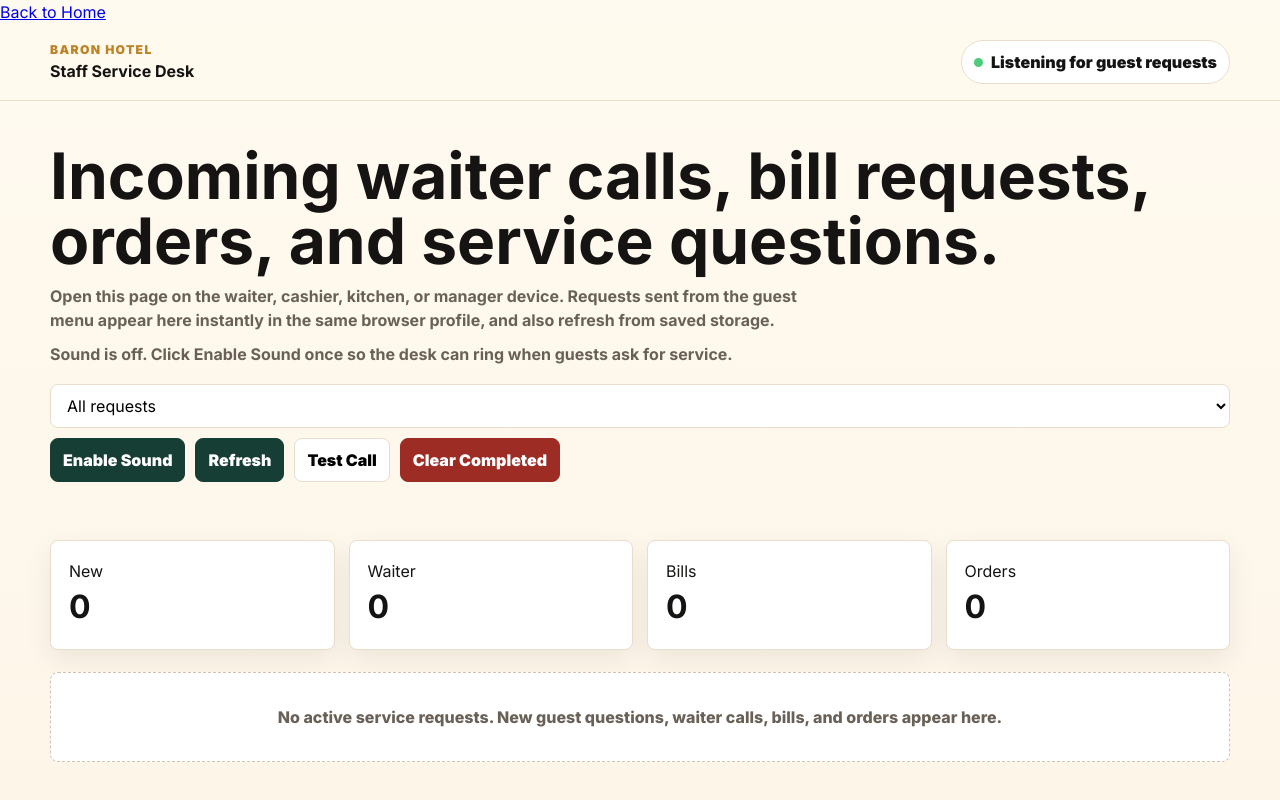
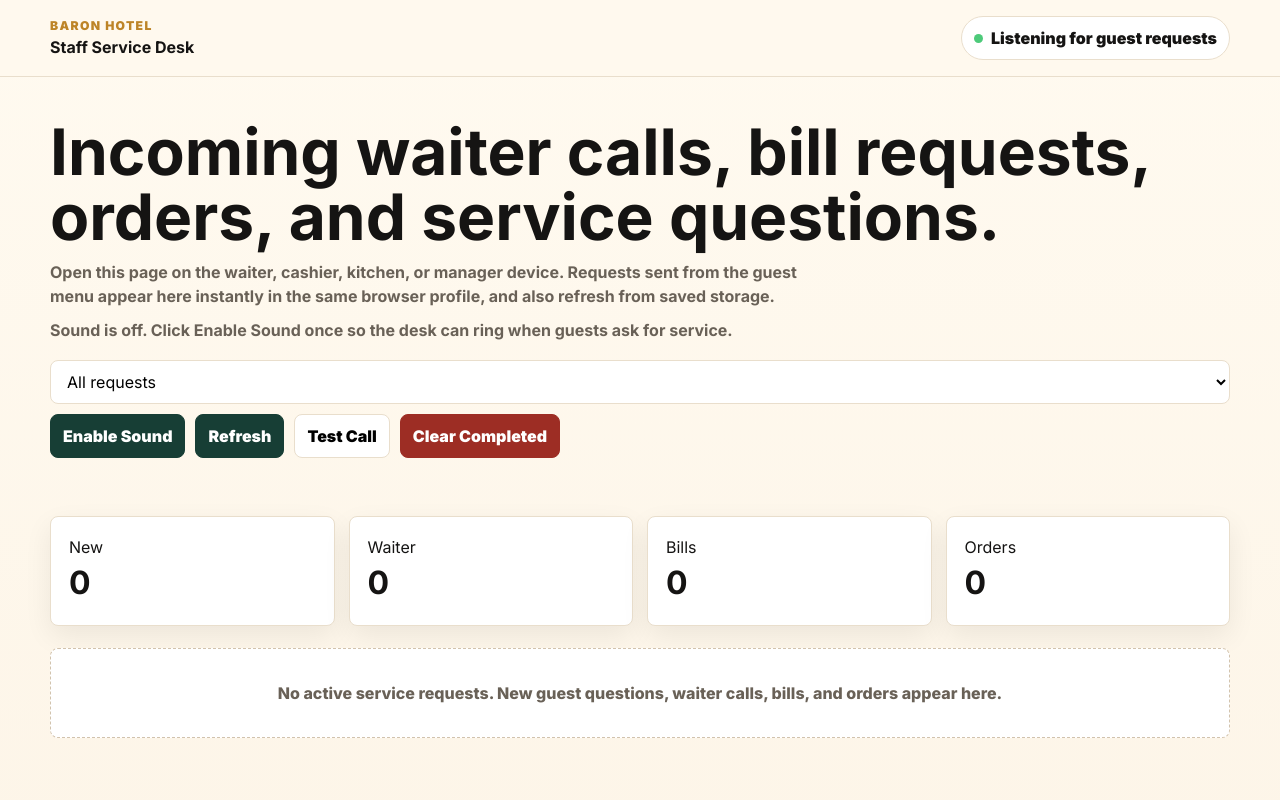
Before and after one commit to lyricszfx-a11y/desk-menu, a plain HTML site: page index.html in a window 1280 px wide. Shown: the top 800 px of the page. Drawn offline with Linux system fonts and the light colour scheme.

Commit message:
Update index.html

```diff
--- a/index.html
+++ b/index.html
@@ -1,9 +1,6 @@
 <!DOCTYPE html>
 <html lang="en">
 <head>
- <a href="https://lyricszfx-a11y.github.io/harla/" class="home-btn">
-   Back to Home
-</a>
   <meta charset="UTF-8">
   <meta name="viewport" content="width=device-width, initial-scale=1.0">
   <title>Baron Hotel Service Desk</title>
@@ -48,5 +45,14 @@
     document.getElementById('managerMenuList').addEventListener('click',e=>{let b=e.target.closest('[data-toggle]');if(!b)return;let list=menu();let item=list[Number(b.dataset.toggle)];item.available=!item.available;saveMenu(list);renderManagerMenu()});
     window.addEventListener('storage',e=>{if(e.key===key)render();if(e.key===menuKey)renderManagerMenu()});if(channel)channel.onmessage=e=>{playAlert();render(e.data&&e.data.id)};render();setInterval(render,5000);
   </script>
+ function sendOrder(item, table) {
+  fetch("https://script.google.com/macros/s/AKfycbzn5eidE-dn4BalkbHP0JjCd8WumuX0iwxnRcqIZZGbde15djKHthMLlmKoiP7arrj9qg/exec", {
+    method: "POST",
+    body: JSON.stringify({
+      item: item,
+      table: table
+    })
+  });
+}
 </body>
 </html>
```
